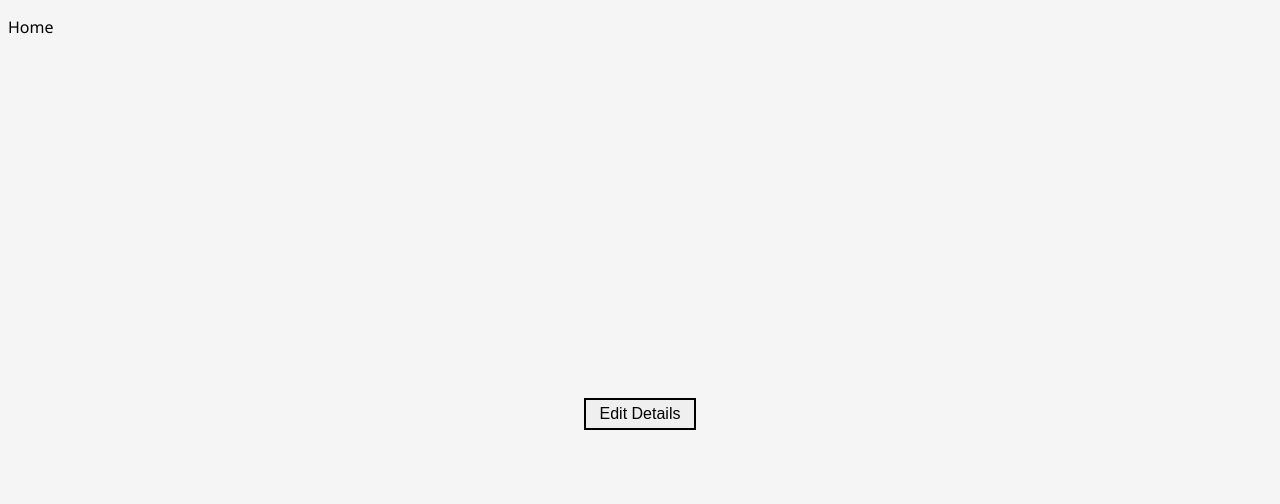
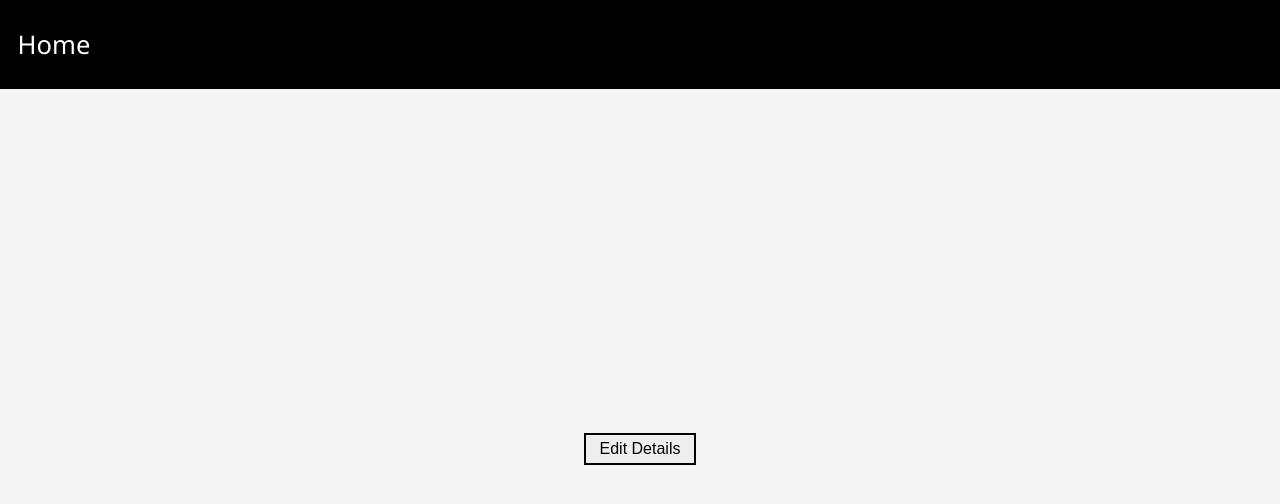
Before and after one commit to Saurabh-Singh-Negi/warehouse_app, a React (Vite) app: page /warehouseinfo/1 in a window 1280 px wide. Shown: the top 504 px of the page. Built offline with nearby package versions, Linux system fonts and the light colour scheme.

Commit message:
navbar added

```diff
--- a/src/components/Navbar/Navbar.css
+++ b/src/components/Navbar/Navbar.css
@@ -0,0 +1,16 @@
+.navbar-container {
+  background-color: black;
+
+  padding: 0.1rem;
+}
+
+.navbar-heading {
+  color: white;
+  padding: 0;
+  margin: 0;
+  font-size: 1.6rem;
+  font-weight: 500;
+  cursor: pointer;
+  width: 100px;
+  margin-left: 1rem;
+}
--- a/src/components/Navbar/Navbar.jsx
+++ b/src/components/Navbar/Navbar.jsx
@@ -4,12 +4,16 @@ import { useNavigate } from "react-router-dom";
 
 const Navbar = () => {
   const navigate = useNavigate();
+
   const handleClick = () => {
     navigate("/");
   };
+
   return (
-    <div className="nav-container" onClick={handleClick}>
-      <p className="nav-heading">Home</p>
+    <div className="navbar-container">
+      <div className="navbar-heading" onClick={handleClick}>
+        <p>Home</p>
+      </div>
     </div>
   );
 };
--- a/src/index.css
+++ b/src/index.css
@@ -1,6 +1,8 @@
 body {
   background-color: whitesmoke;
   font-family: "Segoe UI", sans-serif;
+  margin: 0;
+  padding: 0;
 }
 
 button {
```
